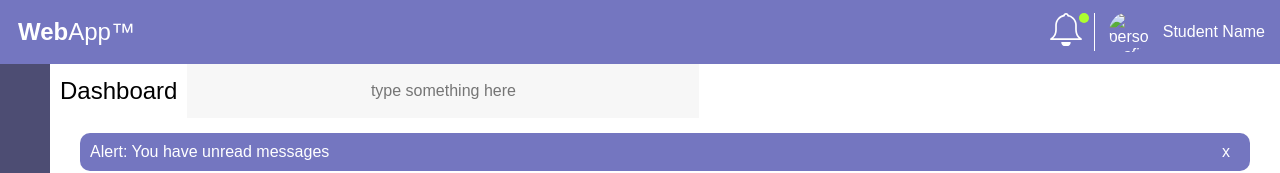
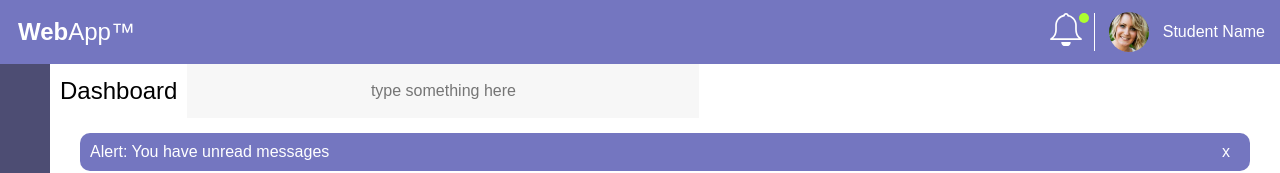
Before and after one commit to mihneacojocaru/dashboard-mockup, a plain HTML site: page index.html in a window 1280 px wide. Shown: the top 173 px of the page. Drawn offline with Linux system fonts and the light colour scheme; the site is published under a folder, as on GitHub Pages, so addresses that start at the root find nothing.

Commit message:
fix profile picture

```diff
--- a/index.html
+++ b/index.html
@@ -22,7 +22,7 @@
             />
           </svg>
         </div>
-        <img src="/assets/images/member-1.jpg" alt="person profile picture" />
+        <img src="assets/images/member-1.jpg" alt="person profile picture" />
         <span>Student Name</span>
       </section>
     </header>
```
Also changed, not shown: 1 other file.
